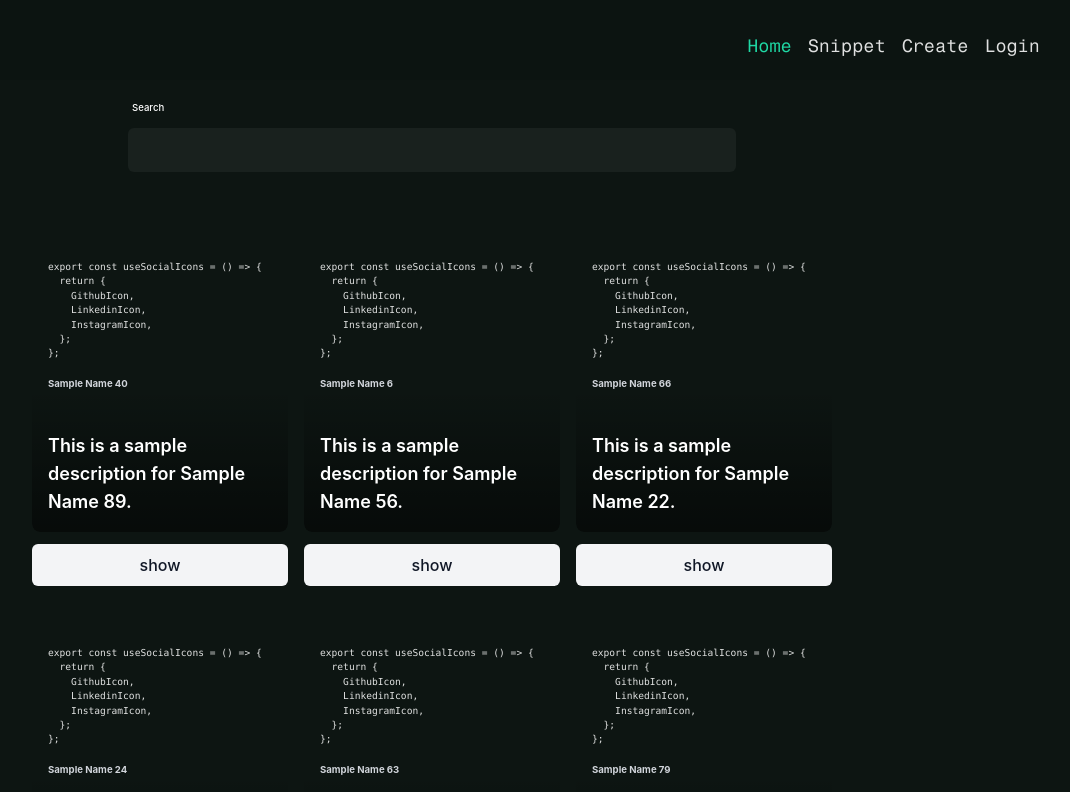
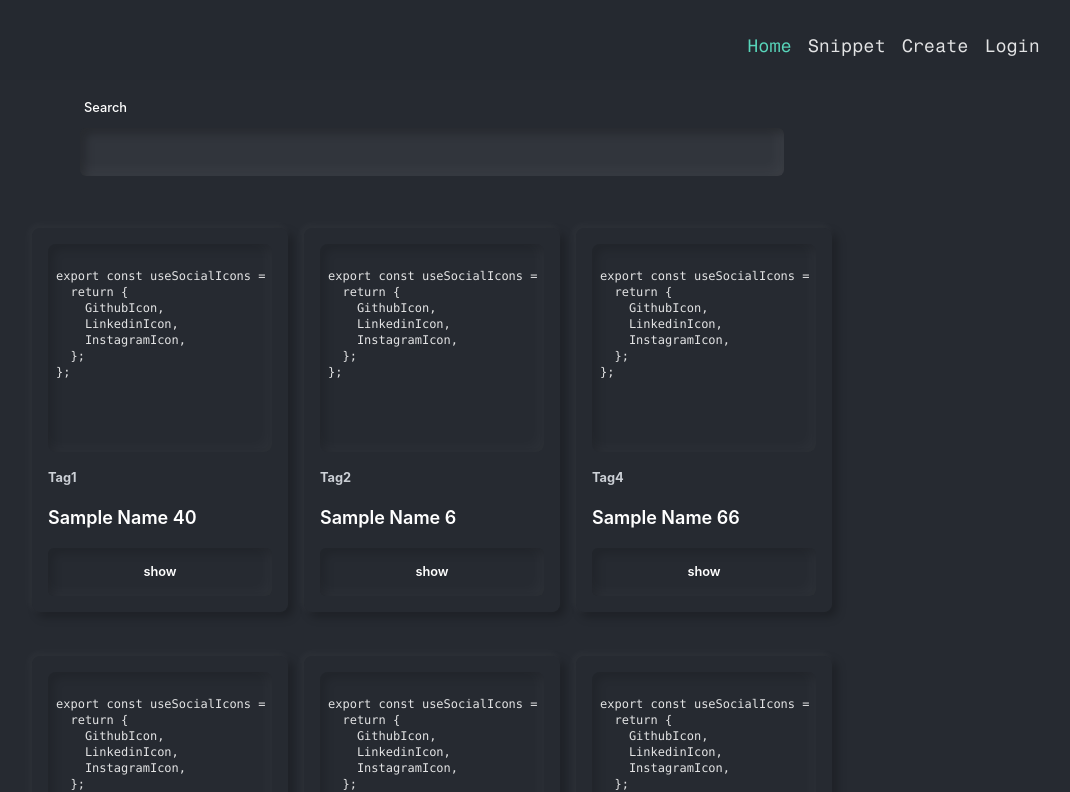
Before and after one commit to FlorianBx/Code-Vault, a Vue app: page / in a window 1280 px wide. Shown: the top 792 px of the page, without its empty margins (208-1278 px from the left). Built offline with nearby package versions, Linux system fonts and the light colour scheme.

Commit message:
login view desgin

```diff
--- a/package.json
+++ b/package.json
@@ -22,6 +22,7 @@
     "vue-router": "4"
   },
   "devDependencies": {
+    "@tailwindcss/forms": "^0.5.7",
     "@testing-library/vue": "^7.0.0",
     "@typescript-eslint/eslint-plugin": "^6.8.0",
     "@typescript-eslint/parser": "^6.8.0",
@@ -35,7 +36,7 @@
     "eslint-config-prettier": "^9.0.0",
     "eslint-plugin-prettier": "^5.0.1",
     "eslint-plugin-vue": "^9.17.0",
-    "husky": "^8.0.3",
+    "husky": "^8.0.0",
     "jsdom": "^22.1.0",
     "postcss": "^8.4.31",
     "prettier": "^3.0.3",
--- a/src/components/CardSnippet/CardSnippet.vue
+++ b/src/components/CardSnippet/CardSnippet.vue
@@ -16,41 +16,53 @@ defineProps({
     type: String,
     default: "",
   },
+  tag: {
+    type: String,
+    default: "",
+  },
 });
 </script>
 
 <template>
   <div>
-    <div class="relative w-64">
-      <div class="relative h-72 overflow-hidden rounded-lg p-4">
+    <div class="relative w-64 rounded-lg">
+      <div
+        class="relative h-96 overflow-hidden rounded-lg p-4 shadow-neumorphic"
+      >
         <div>
-          <div class="h-full w-full text-sm">
-            <pre><code>{{ code }}</code></pre>
+          <div
+            class="h-52 w-full text-sm shadow-light-inner-neumorphic py-4 rounded-lg"
+          >
+            <pre
+              class="p-2 text-xs overflow-hidden"
+            ><code>{{ code }}</code></pre>
           </div>
         </div>
         <div class="relative mt-4">
           <h3 class="text-sm font-bold text-gray-300">
-            {{ name }}
+            {{ tag }}
           </h3>
         </div>
         <div
-          class="absolute inset-x-0 top-0 flex h-72 items-end justify-end overflow-hidden rounded-lg p-4"
+          class="absolute inset-x-0 top-0 flex h-96 items-end justify-end overflow-hidden rounded-lg p-4"
         >
           <div
             aria-hidden="true"
-            class="absolute inset-x-0 bottom-0 h-36 bg-gradient-to-t from-black opacity-50"
+            class="absolute inset-x-0 bottom-0 h-36 bg-gradient-to-t from-background opacity-50"
           />
-          <p class="relative text-lg font-semibold text-white">
-            {{ description }}
+          <p
+            class="absolute text-lg left-2 bottom-20 px-2 font-semibold text-white"
+          >
+            {{ name }}
           </p>
         </div>
-      </div>
-      <div class="mt-3">
-        <a
-          :href="href"
-          class="relative flex items-center justify-center rounded-md border border-transparent bg-gray-100 px-8 py-2 font-medium text-gray-900 hover:bg-gray-200"
-          >show<span class="sr-only">, {{ name }}</span></a
-        >
+        <div class="absolute bottom-0 right-0 left-0 p-4">
+          <a
+            :href="href"
+            class="relative font-semibold text-sm transition-color duration-300 bg-background hover:bg-primary hover:text-darktext text-center block w-full rounded-md border-0 shadow-light-inner-neumorphic py-3 text-primary sm:leading-6"
+            >show<span class="sr-only">, {{ name }}</span></a
+          >
+        </div>
       </div>
     </div>
   </div>
--- a/src/components/SearchBar/SearchBar.vue
+++ b/src/components/SearchBar/SearchBar.vue
@@ -3,7 +3,7 @@ import { searchQuery } from "../../composables/useFilter.ts";
 </script>
 
 <template>
-  <div class="mb-10 w-full lg:max-w-2xl md:max-w-lg px-8">
+  <div class="mb-5 w-full lg:max-w-3xl md:max-w-lg px-8">
     <label
       for="search"
       class="block text-sm font-medium leading-6 ml-1 text-white"
@@ -18,7 +18,7 @@ import { searchQuery } from "../../composables/useFilter.ts";
           name="search"
           autocomplete="search"
           data-testid="input-data-testid"
-          class="flex-1 bg-transparent py-2.5 pl-3 focus:ring-2 focus:ring-inset focus:outline-none focus:ring-emerald-500 text-white sm:text-md sm:leading-6"
+          class="flex-1 bg-transparent block w-full rounded-md border-0 shadow-inner-neumorphic py-3 text-primary ring-0 focus:ring-0 focus:ring-inset focus:ring-ring sm:text-sm sm:leading-6"
         />
       </div>
     </div>
--- a/src/views/HomeView/HomeView.vue
+++ b/src/views/HomeView/HomeView.vue
@@ -24,6 +24,7 @@ const { filteredSnippets } = useFilter(ref(datas));
             :name="snippet.name"
             :description="snippet.description"
             :href="snippet.href"
+            :tag="snippet.tag"
           />
         </div>
       </section>
--- a/src/views/LoginView/LoginView.vue
+++ b/src/views/LoginView/LoginView.vue
@@ -1,5 +1,136 @@
 <script setup lang="ts"></script>
 
 <template>
-  <div>LoginView</div>
+  <div
+    class="flex min-h-full flex-1 flex-col justify-center py-12 sm:px-6 lg:px-8"
+  >
+    <div class="mt-10 px-4 sm:px-0 sm:mx-auto sm:w-full sm:max-w-[480px]">
+      <div
+        class="bg-background px-6 py-12 sm:rounded-xl sm:px-12 shadow-neumorphic"
+      >
+        <div class="sm:mx-auto sm:w-full sm:max-w-md">
+          <h3
+            class="pb-11 text-center text-2xl font-bold leading-9 tracking-tight text-primary"
+          >
+            Sign in
+          </h3>
+        </div>
+        <form class="space-y-6" action="#" method="POST">
+          <div>
+            <label
+              for="email"
+              class="block text-sm font-medium leading-6 text-primary"
+              >Email address</label
+            >
+            <div class="mt-2">
+              <input
+                id="email"
+                name="email"
+                type="email"
+                autocomplete="email"
+                required="true"
+                class="block w-full bg-transparent focus:shadow-inner-neumorphic shadow-light-inner-neumorphic rounded-md border-0 py-3 text-primary ring-0 focus:ring-0 focus:ring-inset focus:ring-ring sm:text-sm sm:leading-6"
+              />
+            </div>
+          </div>
+
+          <div>
+            <label
+              for="password"
+              class="block text-sm font-medium leading-6 text-primary"
+              >Password</label
+            >
+            <div class="mt-2">
+              <input
+                id="password"
+                name="password"
+                type="password"
+                autocomplete="current-password"
+                required="true"
+                class="block w-full bg-transparent focus:shadow-inner-neumorphic shadow-light-inner-neumorphic rounded-md border-0 py-3 text-primary ring-0 focus:ring-0 focus:ring-inset focus:ring-ring sm:text-sm sm:leading-6"
+              />
+            </div>
+          </div>
+
+          <div class="flex items-center justify-between">
+            <div class="flex items-center">
+              <input
+                id="remember-me"
+                name="remember-me"
+                type="checkbox"
+                class="h-4 w-4 rounded border-gray-300 text-secondary focus:ring-ring"
+              />
+              <label
+                for="remember-me"
+                class="ml-3 block text-sm leading-6 text-primary"
+                >Remember me</label
+              >
+            </div>
+
+            <div class="text-sm leading-6">
+              <a href="#" class="font-semibold text-primary hover:text-primary"
+                >Forgot password?</a
+              >
+            </div>
+          </div>
+
+          <div>
+            <button
+              type="submit"
+              class="flex w-full justify-center text-base rounded-md shadow-neumorphic bg-button px-3 py-3 font-semibold leading-6 text-white hover:text-hover hover:bg-secondary focus-visible:outline focus-visible:outline-2 focus-visible:outline-offset-2 focus-visible:outline-secondary"
+            >
+              Sign in
+            </button>
+          </div>
+        </form>
+
+        <div>
+          <div class="relative mt-10">
+            <div class="absolute inset-0 flex items-center" aria-hidden="true">
+              <div class="w-full border-t border-ring" />
+            </div>
+            <div
+              class="relative flex justify-center text- font-light leading-6"
+            >
+              <span class="px-6 font-semibold bg-background text-primary"
+                >Or continue with</span
+              >
+            </div>
+          </div>
+
+          <div class="mt-6">
+            <a
+              href="#"
+              class="flex w-full items-center justify-center gap-3 text-base rounded-md shadow-neumorphic bg-[#24292F] px-3 py-3 text-white focus-visible:outline focus-visible:outline-2 focus-visible:outline-offset-2 focus-visible:outline-[#24292F]"
+            >
+              <svg
+                class="h-5 w-5"
+                aria-hidden="true"
+                fill="currentColor"
+                viewBox="0 0 20 20"
+              >
+                <path
+                  fill-rule="evenodd"
+                  d="M10 0C4.477 0 0 4.484 0 10.017c0 4.425 2.865 8.18 6.839 9.504.5.092.682-.217.682-.483 0-.237-.008-.868-.013-1.703-2.782.605-3.369-1.343-3.369-1.343-.454-1.158-1.11-1.466-1.11-1.466-.908-.62.069-.608.069-.608 1.003.07 1.531 1.032 1.531 1.032.892 1.53 2.341 1.088 2.91.832.092-.647.35-1.088.636-1.338-2.22-.253-4.555-1.113-4.555-4.951 0-1.093.39-1.988 1.029-2.688-.103-.253-.446-1.272.098-2.65 0 0 .84-.27 2.75 1.026A9.564 9.564 0 0110 4.844c.85.004 1.705.115 2.504.337 1.909-1.296 2.747-1.027 2.747-1.027.546 1.379.203 2.398.1 2.651.64.7 1.028 1.595 1.028 2.688 0 3.848-2.339 4.695-4.566 4.942.359.31.678.921.678 1.856 0 1.338-.012 2.419-.012 2.747 0 .268.18.58.688.482A10.019 10.019 0 0020 10.017C20 4.484 15.522 0 10 0z"
+                  clip-rule="evenodd"
+                />
+              </svg>
+              <span class="text-sm font-semibold leading-6">GitHub</span>
+            </a>
+          </div>
+        </div>
+      </div>
+
+      <p class="mt-10 text-center text-sm text-gray-500">
+        Not a member?
+        {{ " " }}
+        <router-link
+          to="/register"
+          class="font-semibold leading-6 text-primary hover:text-secondary-500"
+        >
+          Register
+        </router-link>
+      </p>
+    </div>
+  </div>
 </template>
--- a/tailwind.config.js
+++ b/tailwind.config.js
@@ -1,27 +1,37 @@
 /** @type {import('tailwindcss').Config} */
+import forms from "@tailwindcss/forms";
+
 export default {
   content: ["./index.html", "./src/**/*.{vue,js,ts,jsx,tsx}"],
   theme: {
     extend: {
       colors: {
-        primary: "#ADF0D4",
-        secondary: "#1FD8A4",
-        hover: "#114837",
-        ring: "#246854",
-        button: "#29A383",
+        primary: "white",
+        secondary: "#58D5BA",
+        hover: "#003A38",
+        ring: "#277F70",
+        button: "#24292F]",
         danger: "#e3342f",
-        card: "#0F2E22",
-        background: "#0D1512",
-        darktitle: "#1d1d1d",
+        card: "#0F1B1B",
+        background: "#262a31",
+        darktext: "#1d1d1d",
       },
       borderColor: {
         primary: "#ADF0D4",
         secondary: "#1FD8A4",
         danger: "#e3342f",
       },
+      boxShadow: {
+        neumorphic:
+          "5px 5px 10px rgba(0, 0, 0, 0.25), -2px -2px 10px rgba(255, 255, 255, 0.05)",
+        "inner-neumorphic":
+          "inset 5px 5px 10px rgba(0, 0, 0, 0.25), inset -4px -4px 15px rgba(255, 255, 255, 0.05)",
+        "light-inner-neumorphic":
+          "inset 5px 5px 10px rgba(0, 0, 0, 0.15), inset -4px -4px 15px rgba(255, 255, 255, 0.03)",
+      },
       fontSize: {
-        sm: "0.600rem",
-        base: "0.8rem",
+        sm: "0.8rem",
+        base: "1rem",
         xl: "1.066rem",
         "2xl": "1.421rem",
         "3xl": "1.894rem",
@@ -38,5 +48,5 @@ export default {
       },
     },
   },
-  plugins: [],
+  plugins: [forms],
 };
```
Also changed, not shown: 2 other files (tests, documents, lock files or other folders).
